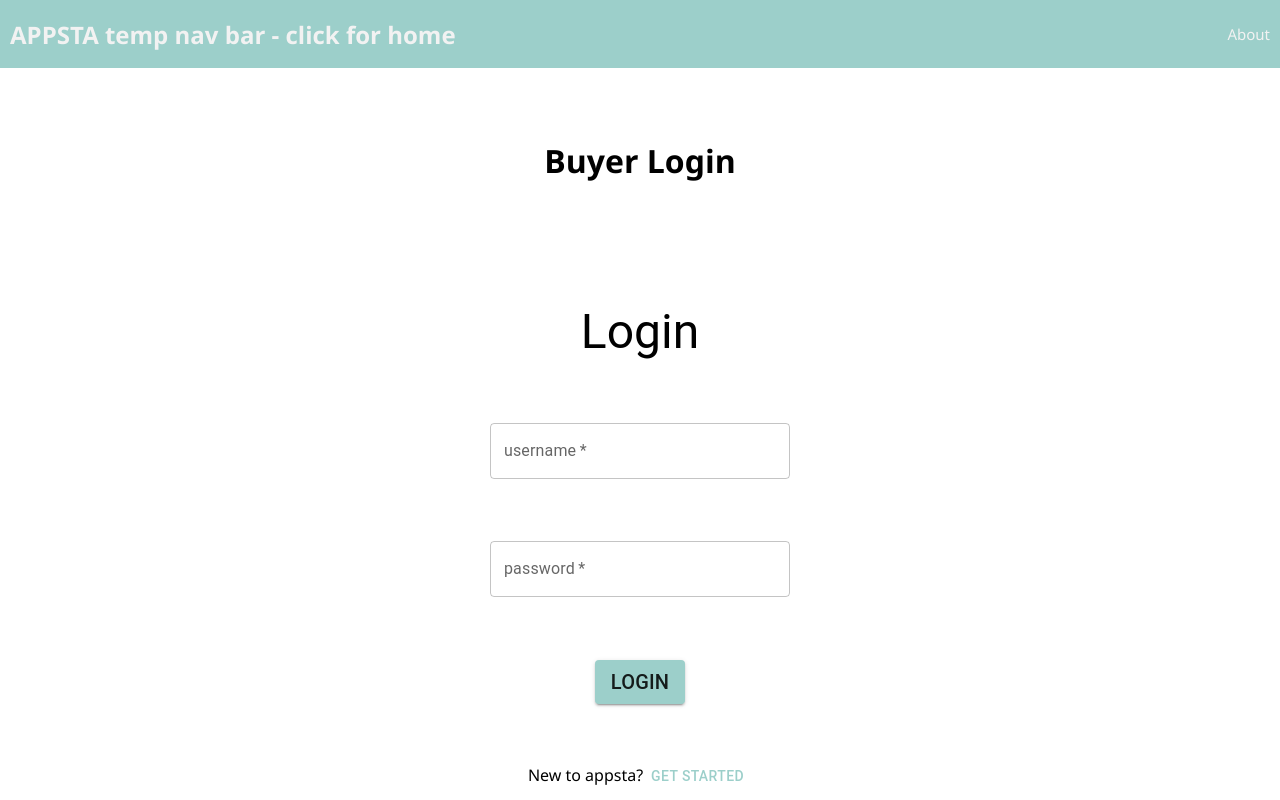
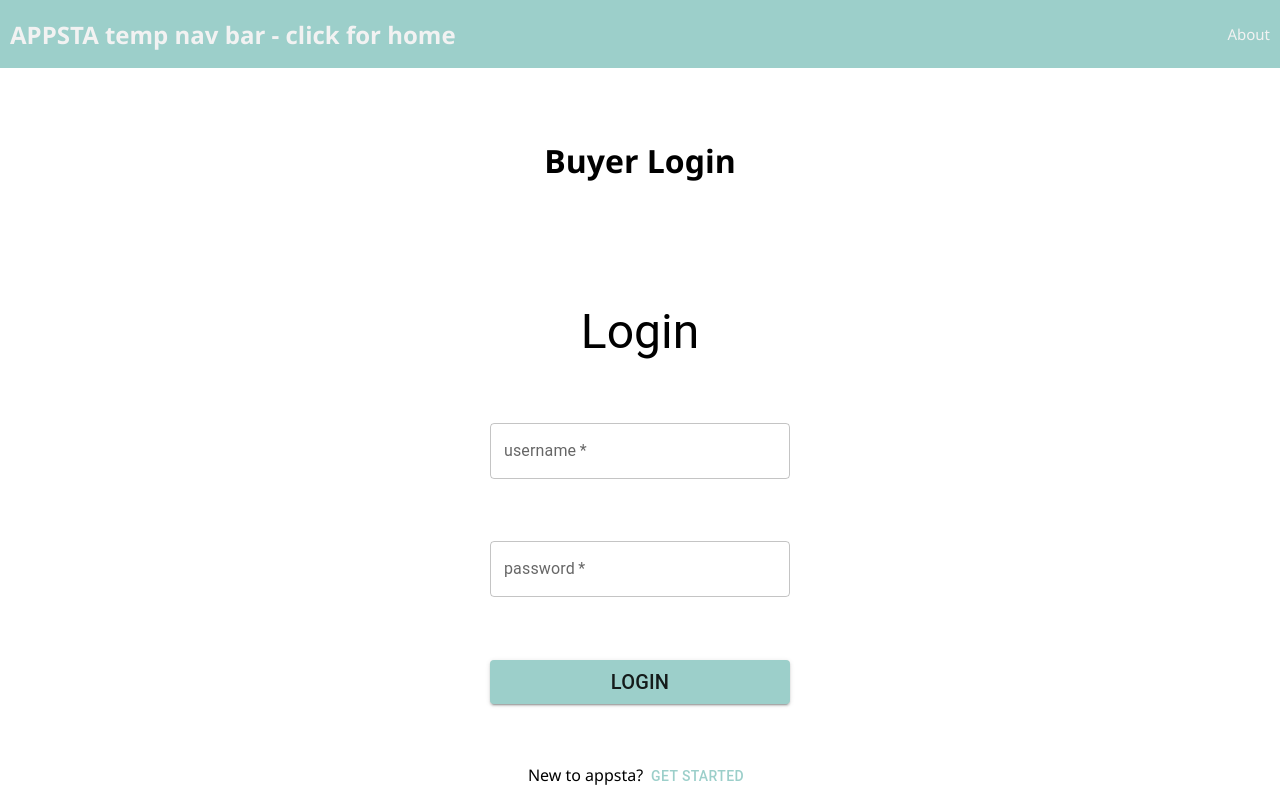
Before and after one commit to rhvdbergh/appsta, a React (Create React App) app: page /#/AgencyOptionsPage in a window 1280 px wide. Shown: the top 800 px of the page. Built offline with nearby package versions, Linux system fonts and the light colour scheme; no server answers.

Commit message:
refactored some text

```diff
--- a/src/components/LoginForm/LoginForm.jsx
+++ b/src/components/LoginForm/LoginForm.jsx
@@ -7,8 +7,7 @@ import { useHistory } from 'react-router-dom';
 import { Button, FormControl, TextField, Typography } from "@mui/material";
 import { makeStyles } from '@mui/styles';
 
-//copied in Ronalds Flashy loginForm - KD
-
+//added MUI styles for login form
 const useStyles = makeStyles(() => ({
   form: {
     marginTop: '100px',
@@ -85,11 +84,9 @@ const { form, input} = useStyles();
               onChange={(event) => setPassword(event.target.value)}
             />
 
-          <center>
             <Button type="submit" name="submit" value="Log In" variant='contained'>
               <Typography variant='h6'>Login</Typography>
               </Button>
-          </center>
 
       </form>
     </FormControl>
```
